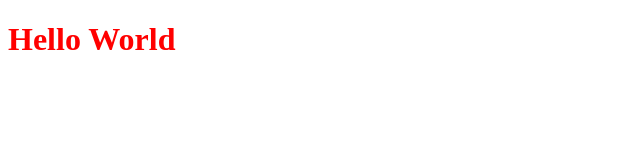
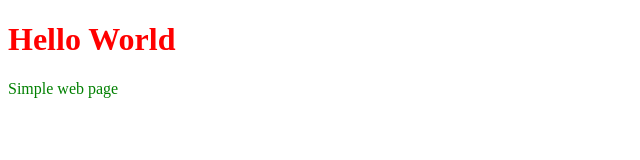
Before and after one commit to anandveeraswamy/github-demo3, a plain HTML site: page index.html in a window 1280 px wide. Shown: the whole page, without its empty margins (0-640 px from the left). Drawn offline with Linux system fonts and the light colour scheme.

Commit message:
added a paragraph

```diff
--- a/index.html
+++ b/index.html
@@ -8,10 +8,14 @@
         h1 {
             color: red;
         }
+        p {
+            color: green
+        }
     </style>
 </head>
 <body>
     <h1>Hello World</h1>
+    <p>Simple web page</p>
 
 </body>
 </html>
```
